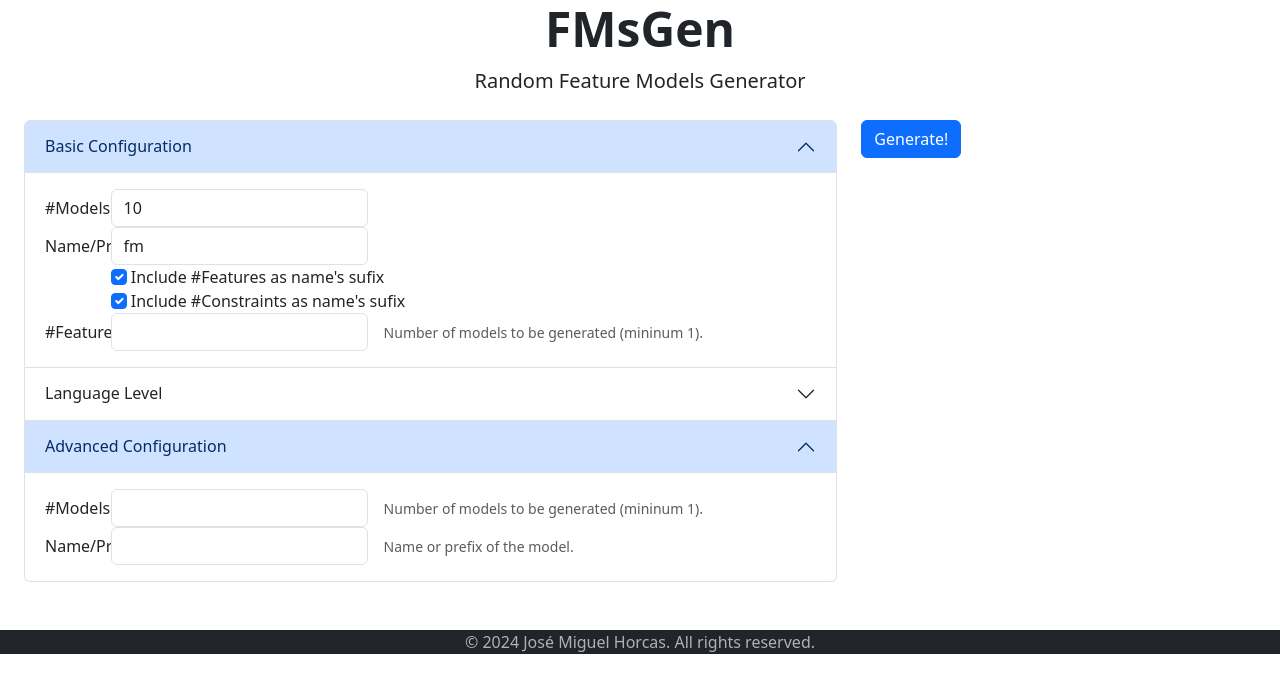
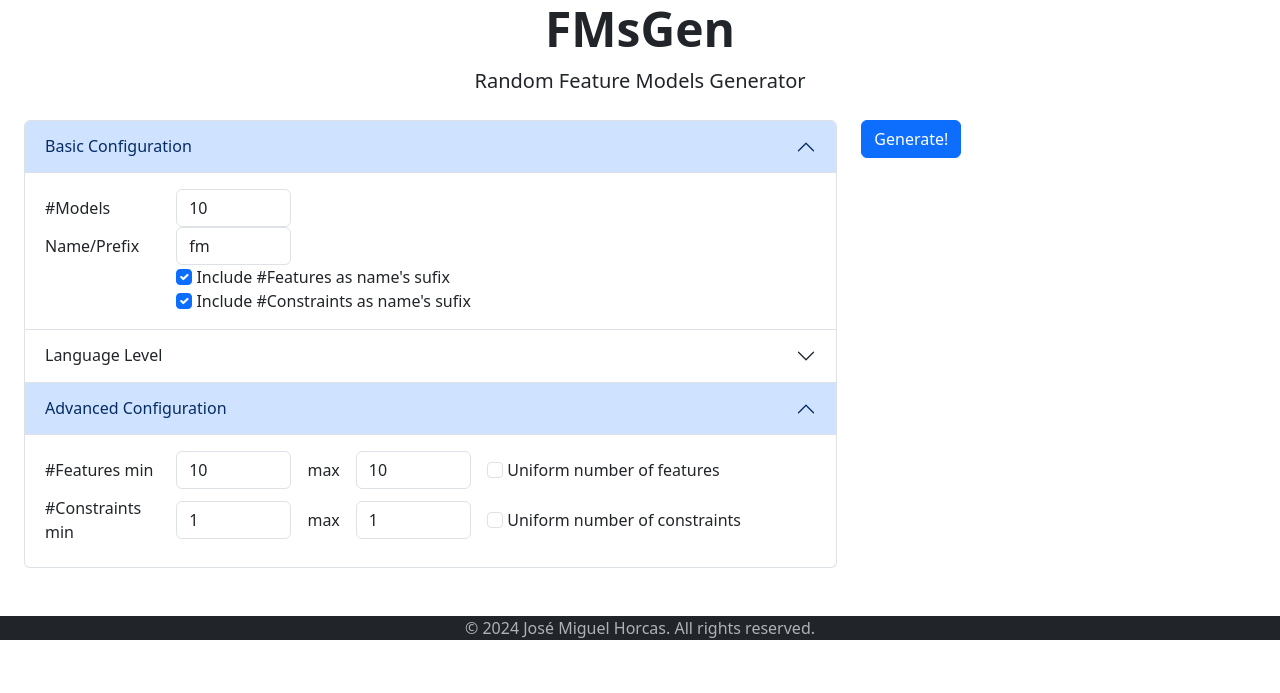
Before and after one commit to jmhorcas/fmsGen, a Flask app: page / in a window 1280 px wide, after a click on "Advanced Configuration". Shown: the top 693 px of the page. Run offline with Flask 3, Linux system fonts and the light colour scheme.

Commit message:
Add number of features/constraints

```diff
--- a/app/blueprints/config_gen/models.py
+++ b/app/blueprints/config_gen/models.py
@@ -79,10 +79,19 @@ class CheckBoxConfigParam(ConfigParam):
 
 class Params(Enum):
     # Visible configurable options
+    # Basic configs
     NUM_MODELS = IntConfigParam('#Models', 10, 'Number of models to be generated (minimum 1).')
     MODEL_NAME_PREFIX = StrConfigParam('Name/Prefix', 'fm', 'Name or prefix of the model.')
     INCLUDE_NUMFEATURES_PREFIX = CheckBoxConfigParam("Include #Features as name's sufix", True, "Models' names ends with '_XXf' where X is the number of features.")
     INCLUDE_NUMCONSTRAINTS_PREFIX = CheckBoxConfigParam("Include #Constraints as name's sufix", True, "Models' names ends with '_XXc' where X is the number of constraints.")
+
+    # Advanced configs
+    MIN_NUM_FEATURES = IntConfigParam('#Features min', 10, 'Minimum number of features.')
+    MAX_NUM_FEATURES = IntConfigParam('max', 10, 'Maximum number of features.')
+    UNIFORM_NUM_FEATURES = CheckBoxConfigParam('Uniform number of features', False, 'Generate the models with a uniform number of features between min and max (default random).')
+    MIN_NUM_CONSTRAINTS = IntConfigParam('#Constraints min', 1, 'Minimum number of constraints.')
+    MAX_NUM_CONSTRAINTS = IntConfigParam('max', 1, 'Maximum number of constraints.')
+    UNIFORM_NUM_CONSTRAINTS = CheckBoxConfigParam('Uniform number of constraints', False, 'Generate the models with a uniform number of constraints between min and max (default random).')
 
     # Non-visible configurable options
     SERIALIZATION_TEMPORAL_DIR = StrConfigParam('Temporal dir', 'tmp/generated', 'Temporal directory used for generating the models.')
@@ -91,16 +100,17 @@ class Params(Enum):
 def generate_feature_models(config_params: dict[dict[str, Any]]) -> None:
     tree_lcs = [OptionalFeature, MandatoryFeature, XorGroup, OrGroup, XorChildFeature, OrChildFeature]
     constraints_lcs = [RequiresConstraint, ExcludesConstraint]
-    n_features = 100
-    n_constraints = 0
-    features_names = [f'F{i}' for i in range(1, n_features + 1)]
 
     fm_gen = FMGenerator(tree_language_constructs=tree_lcs,
-                         constraints_language_constructs=constraints_lcs,
-                         features_names=features_names,
-                         n_constraints = n_constraints)
+                         constraints_language_constructs=constraints_lcs)
     fm_gen.set_serialization(models_name_prefix=config_params[Params.MODEL_NAME_PREFIX.name]['value'],
                              dir=config_params[Params.SERIALIZATION_TEMPORAL_DIR.name]['value'],
                              include_num_features=config_params[Params.INCLUDE_NUMFEATURES_PREFIX.name]['value'],
                              include_num_constraints=config_params[Params.INCLUDE_NUMCONSTRAINTS_PREFIX.name]['value'])
+    fm_gen.set_features(min_num_features=config_params[Params.MIN_NUM_FEATURES.name]['value'],
+                        max_num_features=config_params[Params.MAX_NUM_FEATURES.name]['value'],
+                        uniform_num_features=config_params[Params.UNIFORM_NUM_FEATURES.name]['value'])
+    fm_gen.set_constraints(min_num_constraints=config_params[Params.MIN_NUM_CONSTRAINTS.name]['value'],
+                           max_num_constraints=config_params[Params.MAX_NUM_CONSTRAINTS.name]['value'],
+                           uniform_num_constraints=config_params[Params.UNIFORM_NUM_CONSTRAINTS.name]['value'],)
     fm_gen.generate_n_fms(n_models=config_params[Params.NUM_MODELS.name]['value'])
--- /dev/null
+++ b/app/blueprints/config_gen/static/js/validate_integers.js
@@ -0,0 +1,21 @@
+function validateMinMax(minInputId, maxInputId) {
+    const minInput = document.getElementById(minInputId);
+    const maxInput = document.getElementById(maxInputId);
+
+    // Add event listeners to both input fields
+    minInput.addEventListener('input', () => {
+      if (parseFloat(maxInput.value) < parseFloat(minInput.value)) {
+        maxInput.value = minInput.value;
+      }
+    });
+
+    maxInput.addEventListener('input', () => {
+      if (parseFloat(maxInput.value) < parseFloat(minInput.value)) {
+        minInput.value = maxInput.value;
+      }
+    });
+}
+
+// Call the function with IDs of input fields
+validateMinMax('MIN_NUM_FEATURES', 'MAX_NUM_FEATURES');
+validateMinMax('MIN_NUM_CONSTRAINTS', 'MAX_NUM_CONSTRAINTS');
--- a/app/blueprints/config_gen/templates/config_gen/advanced_config.html
+++ b/app/blueprints/config_gen/templates/config_gen/advanced_config.html
@@ -1,37 +1,43 @@
-<form id="advanced_config_form" action="{{ url_for('config_gen.fms_gen') }}" method="POST">
+<!-- PARAM: Minimum and maximum number of features -->
+<div class="row g-3 align-items-center">
+  <div class="col-2">
+    <label for="MIN_NUM_FEATURES" class="col-form-label">{{params.MIN_NUM_FEATURES.title}}</label>
+  </div>
+  <div class="col-2">
+    <input type="number" min="1" value="{{params.MIN_NUM_FEATURES.value}}" id="MIN_NUM_FEATURES" name="MIN_NUM_FEATURES" class="form-control" data-bs-toggle="tooltip" data-bs-placement="top" title="{{params.MIN_NUM_FEATURES.description}}">
+  </div>
+  <div class="col-auto">
+    <label for="MAX_NUM_FEATURES" class="col-form-label">{{params.MAX_NUM_FEATURES.title}}</label>
+  </div>
+  <div class="col-2">
+    <input type="number" value="{{params.MAX_NUM_FEATURES.value}}" min="1" id="MAX_NUM_FEATURES" name="MAX_NUM_FEATURES" class="form-control" data-bs-toggle="tooltip" data-bs-placement="top" title="{{params.MAX_NUM_FEATURES.description}}">
+  </div>
+  <div class="col-auto">
+    <input class="form-check-input" type="checkbox" id="UNIFORM_NUM_FEATURES" name="UNIFORM_NUM_FEATURES" {% if params and params.UNIFORM_NUM_FEATURES.value %}checked{% endif %}>
+    <label class="form-check-label" for="flexCheckChecked" data-bs-toggle="tooltip" data-bs-placement="right" title="{{params.UNIFORM_NUM_FEATURES.description}}" >
+      {{params.UNIFORM_NUM_FEATURES.title}}
+    </label>
+  </div>
+</div>
 
-  <!-- PARAM: Number of models -->
-  <div class="row g-3 align-items-center">
-    <div class="col-sm-1">
-      <label for="num_models" class="col-form-label">#Models</label>
-    </div>
-    <div class="col-auto">
-      <input type="number" min="1" value="{{params.num_models}}" id="num_models" name="num_models" class="form-control"
-        aria-describedby="num_modelsHelpInline">
-    </div>
-    <div class="col-auto">
-      <span id="num_modelsHelpInline" class="form-text">
-        Number of models to be generated (mininum 1).
-      </span>
-    </div>
-
-
+<!-- PARAM: Minimum and maximum number of constraints -->
+<div class="row g-3 align-items-center">
+  <div class="col-2">
+    <label for="MIN_NUM_CONSTRAINTS" class="col-form-label">{{params.MIN_NUM_CONSTRAINTS.title}}</label>
   </div>
-
-  <!-- PARAM: model's name -->
-  <div class="row g-3 align-items-center">
-    <div class="col-sm-1">
-      <label for="model_name" class="col-form-label">Name/Prefix</label>
-    </div>
-    <div class="col-auto">
-      <input value="{{params.model_name}}" id="model_name" name="model_name" class="form-control"
-        aria-describedby="model_nameHelpInline">
-    </div>
-    <div class="col-auto">
-      <span id="model_nameHelpInline" class="form-text">
-        Name or prefix of the model.
-      </span>
-    </div>
+  <div class="col-2">
+    <input type="number" min="1" value="{{params.MIN_NUM_CONSTRAINTS.value}}" id="MIN_NUM_CONSTRAINTS" name="MIN_NUM_CONSTRAINTS" class="form-control" data-bs-toggle="tooltip" data-bs-placement="top" title="{{params.MIN_NUM_CONSTRAINTS.description}}">
   </div>
-
-</form>
+  <div class="col-auto">
+    <label for="MAX_NUM_CONSTRAINTS" class="col-form-label">{{params.MAX_NUM_CONSTRAINTS.title}}</label>
+  </div>
+  <div class="col-2">
+    <input type="number" value="{{params.MAX_NUM_CONSTRAINTS.value}}" min="1" id="MAX_NUM_CONSTRAINTS" name="MAX_NUM_CONSTRAINTS" class="form-control" data-bs-toggle="tooltip" data-bs-placement="top" title="{{params.MAX_NUM_CONSTRAINTS.description}}">
+  </div>
+  <div class="col-auto">
+    <input class="form-check-input" type="checkbox" id="UNIFORM_NUM_CONSTRAINTS" name="UNIFORM_NUM_CONSTRAINTS" {% if params and params.UNIFORM_NUM_CONSTRAINTS.value %}checked{% endif %}>
+    <label class="form-check-label" for="flexCheckChecked" data-bs-toggle="tooltip" data-bs-placement="right" title="{{params.UNIFORM_NUM_CONSTRAINTS.description}}" >
+      {{params.UNIFORM_NUM_CONSTRAINTS.title}}
+    </label>
+  </div>
+</div>
--- a/app/blueprints/config_gen/templates/config_gen/basic_config.html
+++ b/app/blueprints/config_gen/templates/config_gen/basic_config.html
@@ -1,28 +1,26 @@
-<form id="basic_config_form" action="{{ url_for('config_gen.fms_gen') }}" method="POST">
-
   <!-- PARAM: Number of models -->
   <div class="row g-3 align-items-center">
-    <div class="col-sm-1">
+    <div class="col-2">
       <label for="NUM_MODELS" class="col-form-label">{{params.NUM_MODELS.title}}</label>
     </div>
-    <div class="col-auto">
+    <div class="col-2">
       <input type="number" min="1" value="{{params.NUM_MODELS.value}}" id="NUM_MODELS" name="NUM_MODELS" class="form-control" data-bs-toggle="tooltip" data-bs-placement="right" title="{{params.NUM_MODELS.description}}">
     </div>
   </div>
 
   <!-- PARAM: model's name -->
   <div class="row g-3 align-items-center">
-    <div class="col-sm-1">
+    <div class="col-2">
       <label for="MODEL_NAME_PREFIX" class="col-form-label">{{params.MODEL_NAME_PREFIX.title}}</label>
     </div>
-    <div class="col-auto">
+    <div class="col-2">
       <input value="{{params.MODEL_NAME_PREFIX.value}}" id="MODEL_NAME_PREFIX" name="MODEL_NAME_PREFIX" class="form-control" data-bs-toggle="tooltip" data-bs-placement="right" title="{{params.MODEL_NAME_PREFIX.description}}">
     </div>
   </div>
 
     <!-- PARAM: include number of features as prefix -->
     <div class="row g-3 align-items-center">
-      <div class="col-sm-1"></div>
+      <div class="col-2"></div>
       <div class="col-auto">
         <input class="form-check-input" type="checkbox" id="INCLUDE_NUMFEATURES_PREFIX" name="INCLUDE_NUMFEATURES_PREFIX" {% if params and params.INCLUDE_NUMFEATURES_PREFIX.value %}checked{% endif %}>
         <label class="form-check-label" for="flexCheckChecked" data-bs-toggle="tooltip" data-bs-placement="right" title="{{params.INCLUDE_NUMFEATURES_PREFIX.description}}" >
@@ -33,7 +31,7 @@
 
     <!-- PARAM: include number of constraints as prefix -->
     <div class="row g-3 align-items-center">
-      <div class="col-sm-1"></div>
+      <div class="col-2"></div>
       <div class="col-auto">
         <input class="form-check-input" type="checkbox" id="INCLUDE_NUMCONSTRAINTS_PREFIX" name="INCLUDE_NUMCONSTRAINTS_PREFIX" {% if params and params.INCLUDE_NUMCONSTRAINTS_PREFIX.value %}checked{% endif %}>
         <label class="form-check-label" for="flexCheckChecked" data-bs-toggle="tooltip" data-bs-placement="right" title="{{params.INCLUDE_NUMCONSTRAINTS_PREFIX.description}}" >
@@ -41,22 +39,3 @@
         </label>
       </div>
     </div>
-
-  <!-- PARAM: num_features -->
-  <div class="row g-3 align-items-center">
-    <div class="col-sm-1">
-      <label for="num_features" class="col-form-label">#Features</label>
-    </div>
-    <div class="col-auto">
-      <input type="number" min="1" value="{{params.num_features}}" id="num_features" name="num_features" class="form-control"
-        aria-describedby="num_featuresHelpInline">
-    </div>
-    <div class="col-auto">
-      <span id="num_featuresHelpInline" class="form-text">
-        Number of models to be generated (mininum 1).
-      </span>
-    </div>
-  </div>
-
-
-</form>
--- a/app/blueprints/config_gen/templates/config_gen/index.html
+++ b/app/blueprints/config_gen/templates/config_gen/index.html
@@ -2,6 +2,7 @@
 
 {% block content %}
 <div class="container-fluid">
+    <form id="config_form" action="{{ url_for('config_gen.fms_gen') }}" method="POST">
         <div class="row">
             <div class="col-8">
                 <div class="accordion" id="accordionPanelsStayOpenExample">
@@ -44,8 +45,14 @@
                 </div>
             </div>
             <div class="col-4">
-            <button type="submit" class="btn btn-primary" form="basic_config_form">Generate!</button>
+                <button type="submit" class="btn btn-primary" form="config_form">Generate!</button>
             </div>
         </div>
+    </form>
 </div>
 {% endblock %}
+
+{% block scripts %}
+    <!-- Script for validating integers -->
+    <script src="{{url_for('config_gen.static', filename='js/validate_integers.js')}}"></script>
+{% endblock %}
--- a/app/blueprints/config_gen/templates/config_gen/level_config.html
+++ b/app/blueprints/config_gen/templates/config_gen/level_config.html
@@ -1,5 +1,3 @@
-<form id="level_config_form" action="{{ url_for('config_gen.fms_gen') }}" method="POST">
-
   <!-- PARAM: Number of models -->
   <div class="row g-3 align-items-center">
     <div class="col-sm-1">
@@ -33,5 +31,3 @@
       </span>
     </div>
   </div>
-
-</form>
```
Also changed, not shown: app/language_constructs/models/fm_generator.py (+47 -15 lines). Lines whose indentation alone changed are shown as unchanged.
